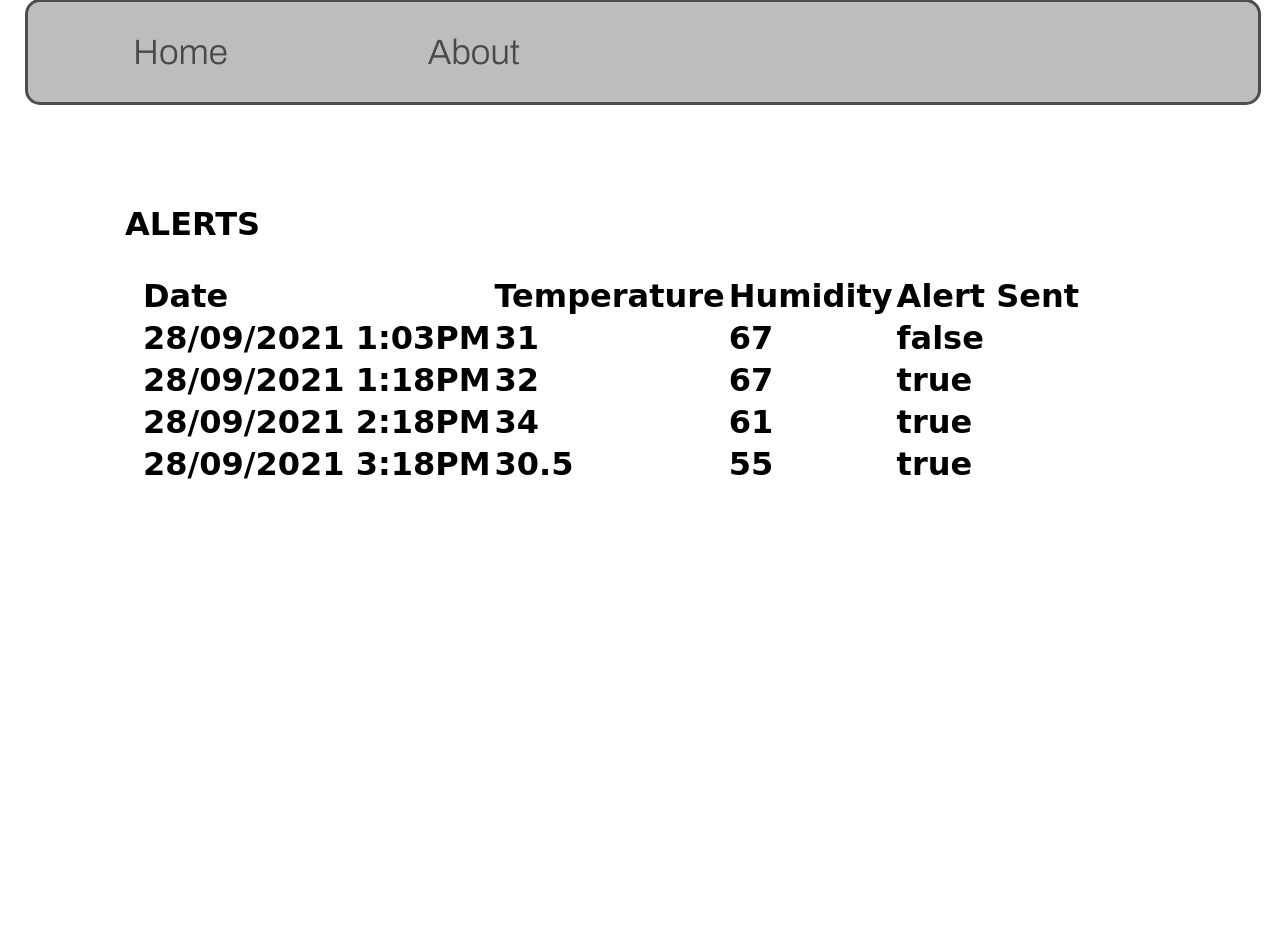
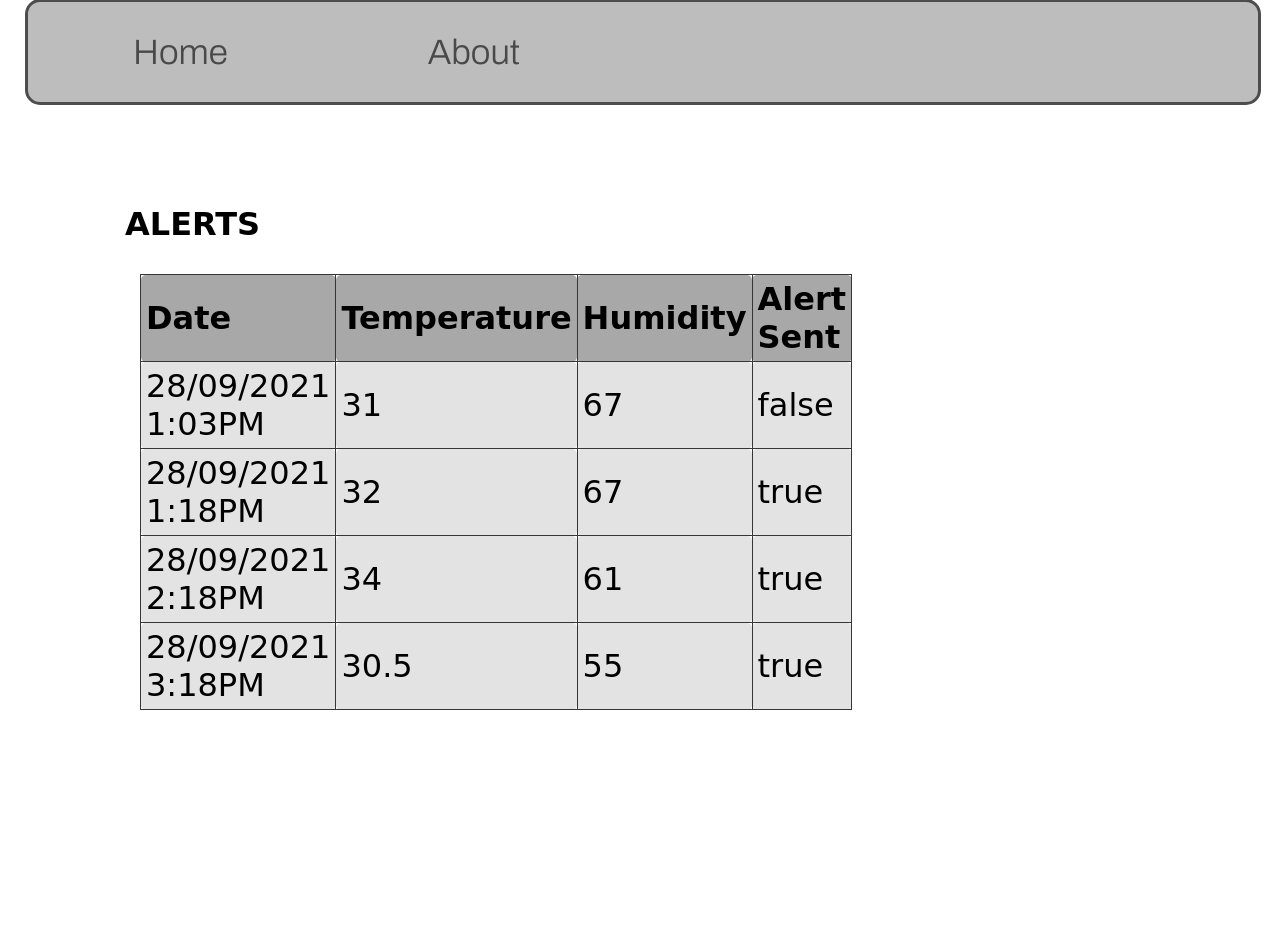
Before and after one commit to davidp84/BITS_The_Temp_Plotters, a PHP site: page / in a window 1280 px wide. Shown: the part 938-1888 px from the top of the page. Run offline with PHP 8.4, Linux system fonts and the light colour scheme; some web fonts are replaced.

Commit message:
Table formatting

```diff
--- a/index.php
+++ b/index.php
@@ -34,10 +34,10 @@ topModule("The Temp Plotters");
 
 <article>
 
-<table class="main-table">
+<table  class="main-table" style="width:70%">
   <tr>
     <th class="table-header">Date</th>
-    <th class="table-header">Temperature</th>
+    <th class="table-header" >Temperature</th>
     <th class="table-header">Humidity</th>
     <th class="table-header">Alert Sent</th>
   </tr>
--- a/style.css
+++ b/style.css
@@ -130,3 +130,22 @@ footer {
   padding: 10px;
   margin-top: 500px;
 }
+
+.main-table, .table-header, .table-row {
+  border: 1px solid rgb(54, 54, 54);
+  border-collapse: collapse;
+  padding: 5px;
+  border-radius: 5px;
+}
+
+/* for colouring the table background */
+.table-row  {
+  background-color: rgb(228, 227, 227);
+  font-weight: normal;
+}
+
+.table-header {
+  background-color: rgb(168, 168, 168);
+  height: 50px;
+  font-weight: bold;
+}
```
